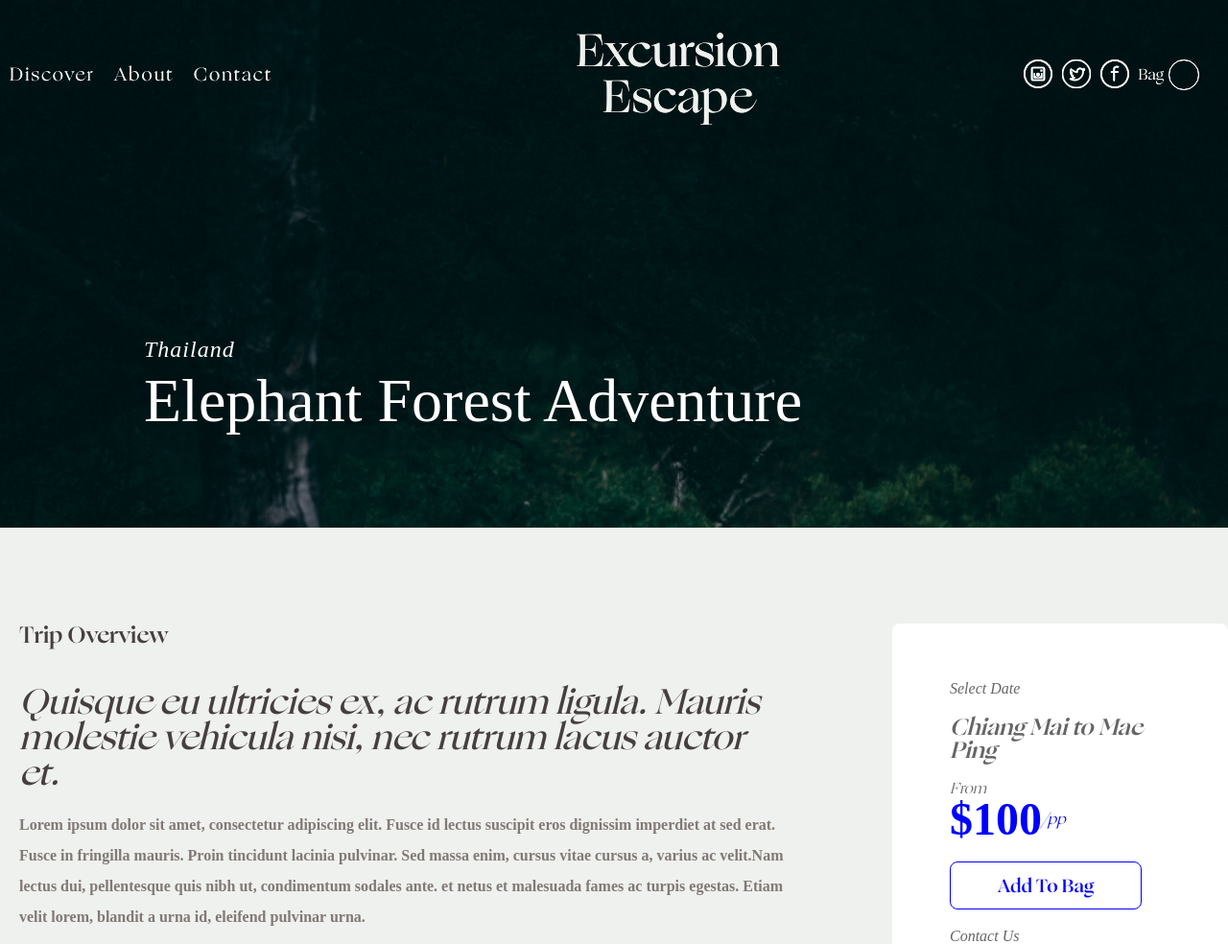
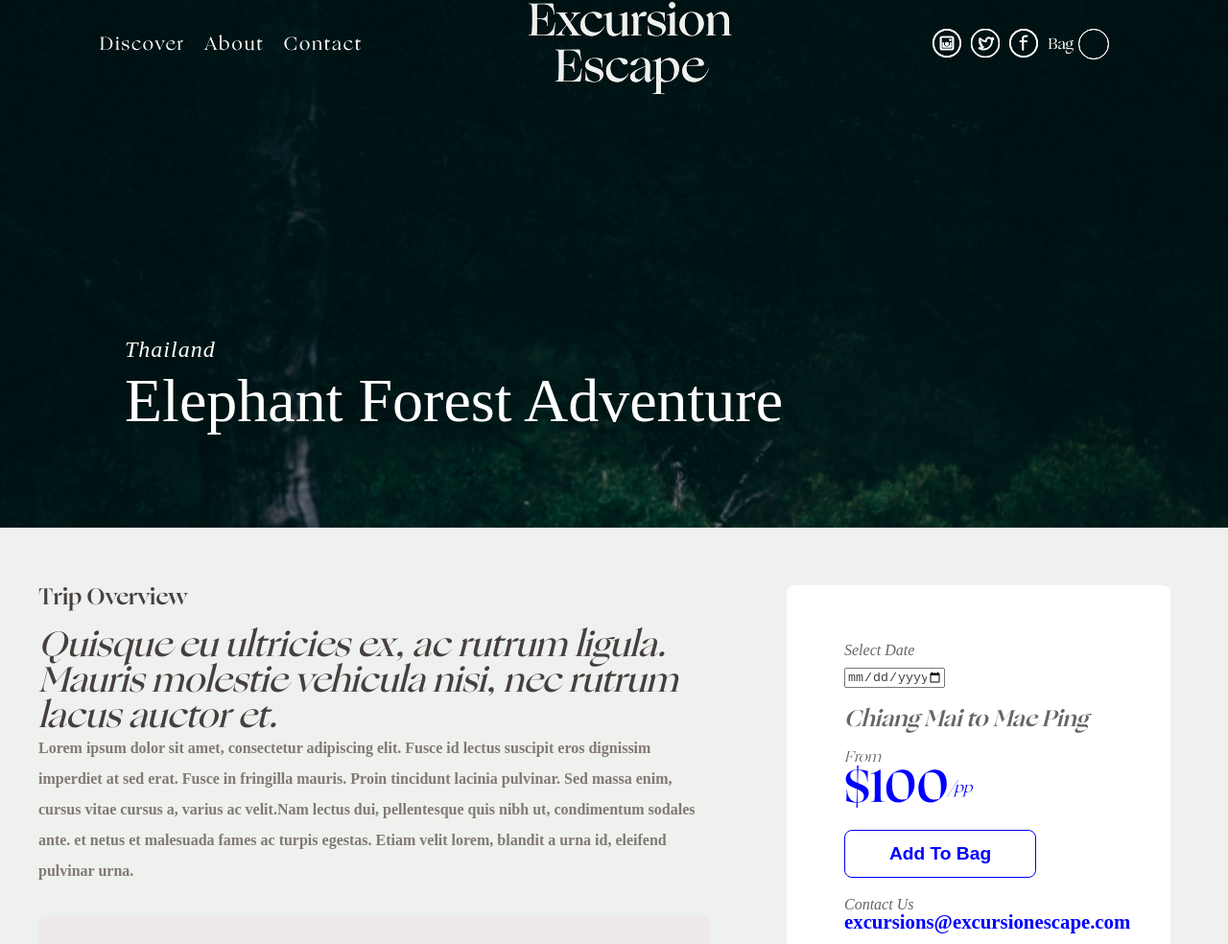
Before and after one commit to sophlanz/ecommerce-travel, a React (Create React App) app: page /trips/elephant-forest-adventure in a window 1280 px wide. Shown: the top 984 px of the page at 96% size. Built offline with nearby package versions, Linux system fonts and the light colour scheme.

Commit message:
styling complete for layout component

```diff
--- a/src/components/TripLayout.js
+++ b/src/components/TripLayout.js
@@ -48,6 +48,7 @@ price = "price"
                 <div class = "bookTrip">
                     <div class = "dateSelect">
                         <p>Select Date</p>
+                        <input type="date" class="datePicker" />
                     </div>
                     <p class="originDestination">{originDestination}</p>
                     <div class = "price">
--- a/src/sass/components/Input.scss
+++ b/src/sass/components/Input.scss
@@ -1,3 +1,9 @@
 input {
     width:300px;
 }
+/*date picker for add to bag*/
+.datePicker {
+    color:$black;
+    width:100px;
+    margin-top:10px;
+}
--- a/src/sass/components/TripLayout.scss
+++ b/src/sass/components/TripLayout.scss
@@ -4,7 +4,7 @@
     flex-direction:column;
     color:white;
     margin-bottom:100px;
-    margin-left:150px;
+    margin-left:130px;
     gap:10px;
 }
 .countryTrip {
@@ -63,11 +63,10 @@
 .tripOverview {
     display:flex;
     flex-direction:column;
-    gap:20px;
-    padding-left:20px;
-    padding-top:100px;
+    padding-left:40px;
+    padding-top:60px;
     padding-right:60px;
-    width:800px;
+    width:700px;
 }
 /*container for trip booking*/
 .bookTrip {
@@ -75,9 +74,9 @@
     padding:60px 60px 60px 60px;
     flex-direction: column;
     background-color: white;
-    margin-top:100px;
-    width:230px;
-    margin-left:50px;
+    margin-top:60px;
+    width:280px;
+    margin-left:20px;
     margin-bottom:60px;
     border-radius: .5rem;
     gap:20px;
@@ -124,6 +123,7 @@
     font-size:3rem;
     color:blue;
     font-weight:700;
+    font-family: "Bold";
 }
 .pricePerson {
     display:flex;
@@ -138,7 +138,7 @@
     background-color:white;
     border:1px solid blue;
     color:blue;
-    font-family: "Bold";
+    font-weight:700;
     font-size:1.2rem;
     border-radius:.5rem;
 }
--- a/src/sass/layout/Header.scss
+++ b/src/sass/layout/Header.scss
@@ -53,8 +53,6 @@
     max-height:100%;
     object-fit:contain;
     background-size:cover;
-    /*Place header at top, so nav can sit ontop*/
-    top:0;
     display:flex;
     flex-direction:column;
     gap:40px;
--- a/src/sass/layout/Navbar.scss
+++ b/src/sass/layout/Navbar.scss
@@ -3,11 +3,17 @@
     position:absolute;
     top:0;
     display:flex;
-    justify-content:space-between;
+    justify-content:space-evenly;
+    gap:500px;
     color:$white;
     padding:30px 0px 30px 0px;
     width:100vw;
     align-items:center;
+}
+#centerNav {
+    position:absolute;
+    left:43%;
+
 }
 
 
```
